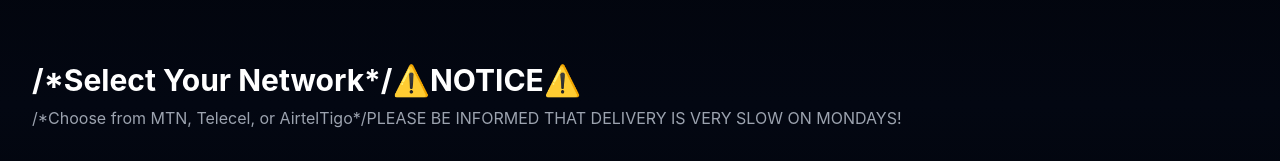
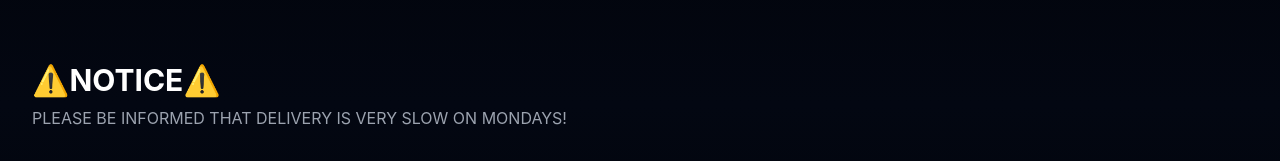
Before and after one commit to mik3l419/soleBuyy, a React (Vite) app: page / in a window 1280 px wide. Shown: the part 424-585 px from the top of the page. Built offline with nearby package versions, Linux system fonts and the light colour scheme; no server answers.

Commit message:
Update HomePage.tsx

```diff
--- a/src/components/HomePage.tsx
+++ b/src/components/HomePage.tsx
@@ -94,8 +94,8 @@
       {/* Providers Section */}
       <div className="max-w-7xl mx-auto px-4 sm:px-6 lg:px-8 pb-12 sm:pb-20">
         <div className="mb-6 sm:mb-8">
-          <h2 className="text-xl sm:text-2xl md:text-3xl font-bold text-white">/*Select Your Network*/⚠️NOTICE⚠️</h2>
-          <p className="text-gray-400 text-sm sm:text-base mt-2">/*Choose from MTN, Telecel, or AirtelTigo*/PLEASE BE INFORMED THAT DELIVERY IS VERY SLOW ON MONDAYS!</p>
+          <h2 className="text-xl sm:text-2xl md:text-3xl font-bold text-white">⚠️NOTICE⚠️</h2>
+          <p className="text-gray-400 text-sm sm:text-base mt-2">PLEASE BE INFORMED THAT DELIVERY IS VERY SLOW ON MONDAYS!</p>
         </div>
 
         <div className="space-y-6">
```
